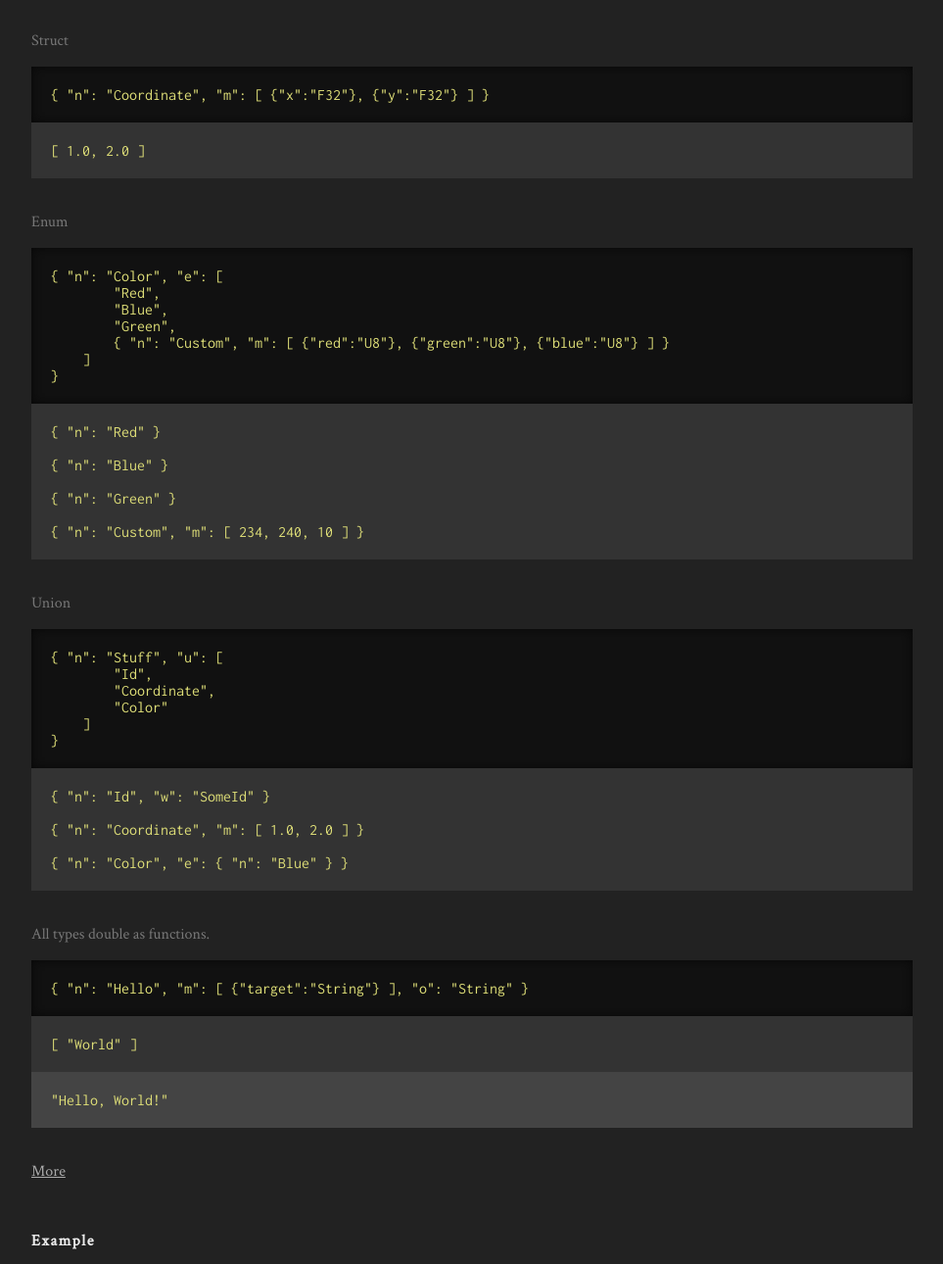
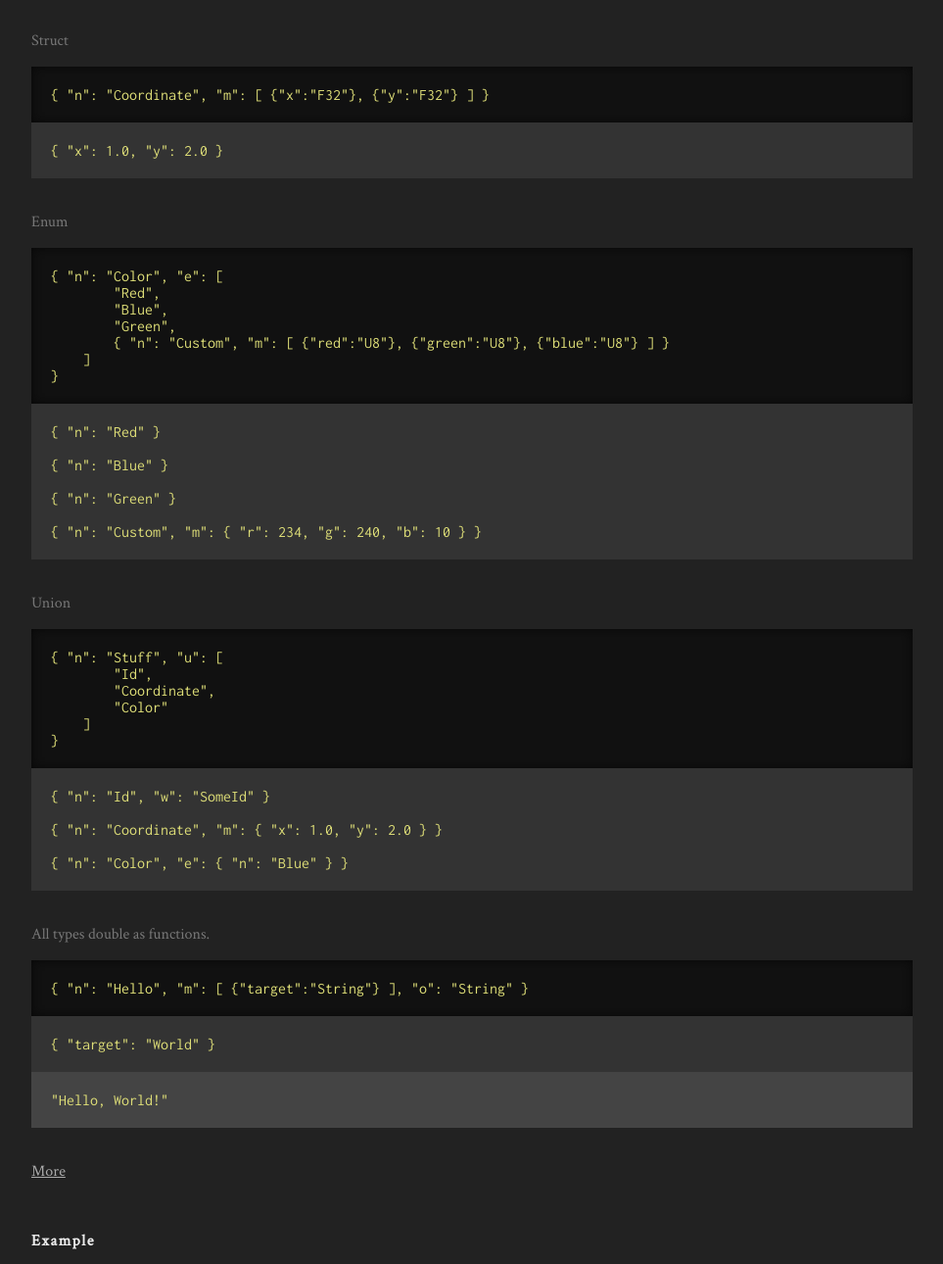
Before and after one commit to jxv/jxv.github.io, a plain HTML site: page colorless/index.html in a window 1280 px wide. Shown: the part 2143-3433 px from the top of the page at 98% size, without its empty margins (46-1009 px from the left). Drawn offline with Linux system fonts and the light colour scheme; a web font is replaced by a local one.

Commit message:
objects over arrays for struct members in requests

```diff
--- a/colorless/index.html
+++ b/colorless/index.html
@@ -118,7 +118,7 @@ IDL for RPC and Stream Processing
   { "n": "Coordinate", "m": [ {"x":"F32"}, {"y":"F32"} ] }
   </div>
   <div class="request-spec">
-  [ 1.0, 2.0 ]
+  { "x": 1.0, "y": 2.0 }
   </div>
   <br/>
 
@@ -139,7 +139,7 @@ IDL for RPC and Stream Processing
   <br/>
   { "n": "Green" }<br/>
   <br/>
-  { "n": "Custom", "m": [ 234, 240, 10 ] }<br/>
+  { "n": "Custom", "m": { "r": 234, "g": 240, "b": 10 } }<br/>
   </div>
   <br/>
 
@@ -155,7 +155,7 @@ IDL for RPC and Stream Processing
   <div class="request-spec">
   { "n": "Id", "w": "SomeId" }<br/>
   <br/>
-  { "n": "Coordinate", "m": [ 1.0, 2.0 ] }<br/>
+  { "n": "Coordinate", "m": { "x": 1.0, "y": 2.0 } }<br/>
   <br/>
   { "n": "Color", "e": { "n": "Blue" } }<br/>
   </div>
@@ -166,7 +166,7 @@ IDL for RPC and Stream Processing
     { "n": "Hello", "m": [ {"target":"String"} ], "o": "String" }<br/>
   </div>
   <div class="request-spec">
-  [ "World" ]
+  { "target": "World" }
   </div>
   <div class="response-spec">
   "Hello, World!"
```
